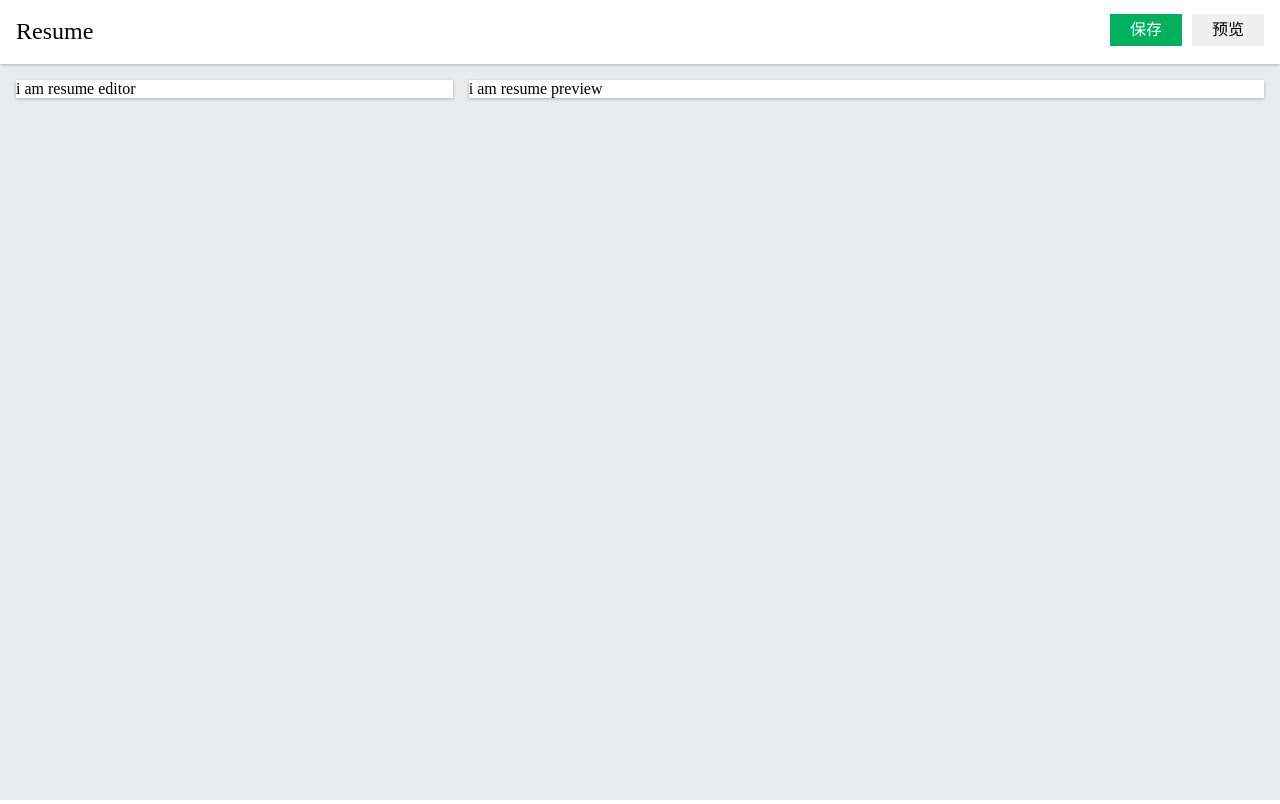
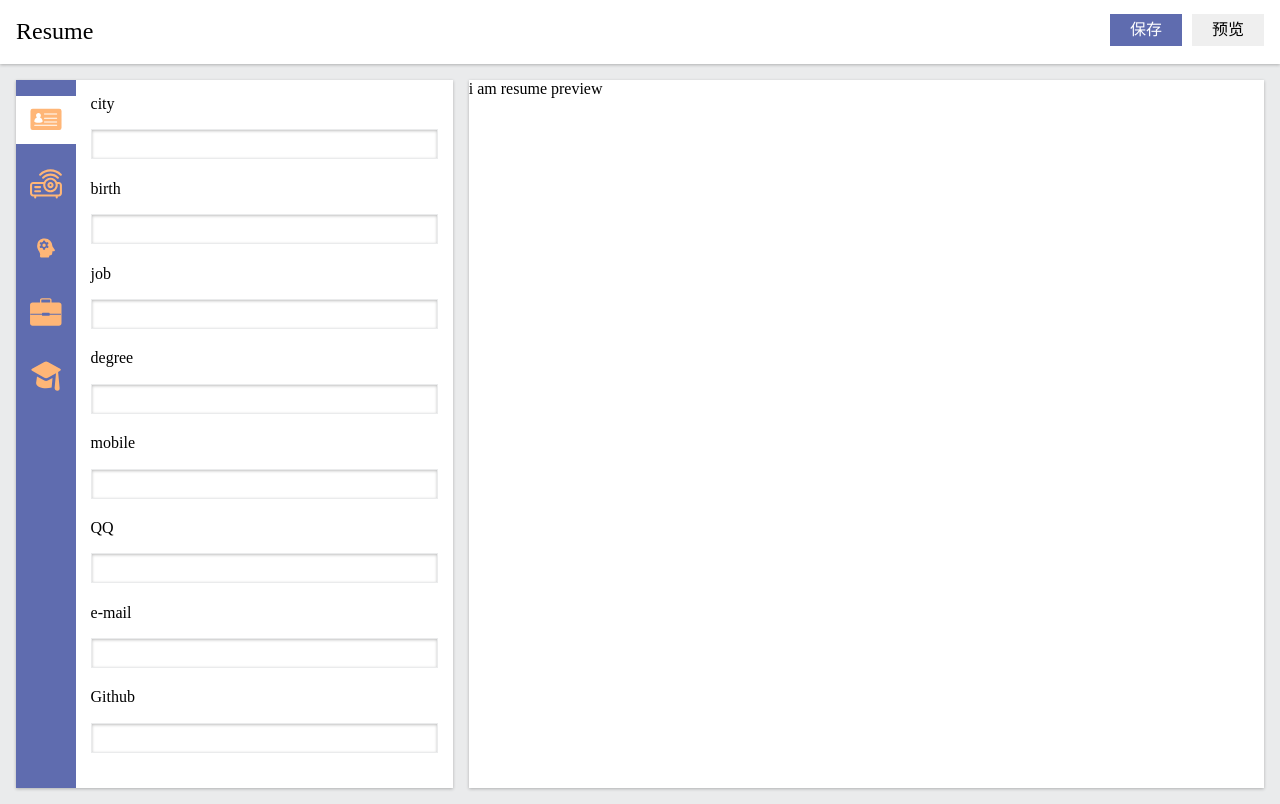
Before and after one commit to yangqYangQ/react-resume, a React (Create React App) app: page / in a window 1280 px wide. Built offline with nearby package versions, Linux system fonts and the light colour scheme.

Commit message:
完成简历编辑区

```diff
--- a/package.json
+++ b/package.json
@@ -9,6 +9,7 @@
     "@testing-library/jest-dom": "^4.2.4",
     "@testing-library/react": "^9.3.2",
     "@testing-library/user-event": "^7.1.2",
+    "antd": "^4.0.0",
     "leancloud-storage": "^4.2.0",
     "node-sass": "^4.13.1",
     "normalize.css": "^8.0.1",
--- a/src/assets/app.module.scss
+++ b/src/assets/app.module.scss
@@ -1,24 +1,22 @@
 :root {
   --min-width: 1024px;
-  --max-width: 1440px;
 
   --white: #fff;
   --black: #000;
   --grey: #EAEBEC;
-  --green: #02af5f;
+  --blue: #5f6caf;
 
   --box-shadow: 0 1px 3px 0 rgba(0, 0, 0, 0.25);
 }
 
 .page {
-  height: 100vh;
+  min-height: 100vh;
+  min-width: var(--min-width);
   background: var(--grey);
 
   > main {
-    min-width: var(--min-width);
-    max-width: var(--max-width);
-    margin: 16px auto;
-    padding: 0 16px;
+    margin: 0 auto;
+    padding: 16px;
     display: flex;
     justify-content: space-between;
   }
--- a/src/assets/reset.css
+++ b/src/assets/reset.css
@@ -23,3 +23,28 @@ a {
     fill: currentColor;
     overflow: hidden;
 }
+
+/*scroll bar style*/
+html {
+    --scrollbarBG: var(--white);
+    --thumbBG: var(--grey);
+}
+
+body::-webkit-scrollbar {
+    width: 11px;
+}
+
+body {
+    scrollbar-width: thin;
+    scrollbar-color: var(--thumbBG) var(--scrollbarBG);
+}
+
+body::-webkit-scrollbar-track {
+    background: var(--scrollbarBG);
+}
+
+body::-webkit-scrollbar-thumb {
+    background-color: var(--thumbBG);
+    border-radius: 6px;
+    border: 3px solid var(--scrollbarBG);
+}
--- a/src/assets/resumeEditor.module.scss
+++ b/src/assets/resumeEditor.module.scss
@@ -1,5 +1,70 @@
 .page {
-    width: 35%;
-    background: var(--white);
-    box-shadow: var(--box-shadow);
+  width: 35%;
+  background: var(--white);
+  box-shadow: var(--box-shadow);
+  display: flex;
+
+  > nav {
+    width: 15%;
+    min-height: 620px;
+    background-color: var(--blue);
+    color: var(--white);
+
+    > ul > li {
+      height: 48px;
+      margin: 16px 0;
+      display: flex;
+      justify-content: center;
+      align-items: center;
+
+      &:hover, &:global(.active) {
+        background-color: var(--white);
+        color: var(--black);
+        cursor: pointer;
+      }
+
+      svg:global(.icon) {
+        width: 32px;
+        height: 32px;
+      }
+    }
+  }
+
+  > :global(ul.panel) {
+    width: 95%;
+
+    > li {
+      display: none;
+      padding: 15px;
+
+      :global {
+        .resumeField {
+          textarea, label {
+            padding: 5px;
+            text-align: justify;
+          }
+
+          label {
+            display: block;
+          }
+
+          textarea {
+            width: 100%;
+            margin: 16px 0;
+            border: 1px solid var(--grey);
+            box-shadow: inset 0 1px 3px rgba(0, 0, 0, .25);
+          }
+        }
+
+        hr {
+          margin: 24px 0;
+          border-top: 1px solid var(--grey);
+        }
+      }
+    }
+
+    > li:global(.active) {
+      display: list-item;
+    }
+  }
 }
--- a/src/assets/topbar.module.scss
+++ b/src/assets/topbar.module.scss
@@ -3,8 +3,6 @@
   box-shadow: var(--box-shadow);
 
   > :global(.wrapper) {
-    min-width: var(--min-width);
-    max-width: var(--max-width);
     height: 64px;
     margin: 0 auto;
     padding: 0 16px;
--- a/src/components/Button/index.js
+++ b/src/components/Button/index.js
@@ -37,7 +37,7 @@ export default class Button extends Component {
                 width,
                 height,
                 color: '#fff',
-                backgroundColor: '#02af5f'
+                backgroundColor: '#5f6caf'
             },
 
             'default': {
@@ -57,7 +57,7 @@ export default class Button extends Component {
             'primary': {
                 left: deltaX,
                 top: deltaY,
-                backgroundColor: 'rgba(2, 175, 95, 0.3)'
+                backgroundColor: 'rgba(98, 108, 175, 0.3)'
             },
 
             'default': {
--- a/src/components/ResumeEditor.js
+++ b/src/components/ResumeEditor.js
@@ -1,12 +1,153 @@
 import React, {Component} from 'react';
+import {Input} from 'antd';
+import Experience from './Svg/Experience';
+import PersonalInfo from './Svg/PersonalInfo';
+import Projects from './Svg/Projects';
+import Skill from './Svg/Skill';
+import Education from './Svg/Education';
 
 import styles from '../assets/resumeEditor.module.scss';
 
+const {TextArea} = Input;
+
 class ResumeEditor extends Component {
+    constructor(props) {
+        super(props);
+        this.state = {
+            selected: 'personalInfo',
+            resume: {
+                config: [
+                    {field: 'personalInfo', title: '个人信息', component: <PersonalInfo/>},
+                    {field: 'projects', title: '我的项目', component: <Projects/>},
+                    {field: 'skills', title: '我的技能', component: <Skill/>},
+                    {field: 'experience', title: '工作经历', component: <Experience/>},
+                    {field: 'education', title: '教育经历', component: <Education/>}
+                ],
+
+                personalInfo: {
+                    city: '',
+                    birth: '',
+                    job: '',
+                    degree: '',
+                    mobile: '',
+                    QQ: '',
+                    'e-mail': '',
+                    Github: ''
+                },
+
+                projects: [{
+                    project: '',
+                    link: '',
+                    description: ''
+                }],
+
+                skills: [{
+                    skill: '',
+                    description: ''
+                }],
+
+                experience: [{
+                    company: '',
+                    date: '',
+                    mainJob: ''
+                }],
+
+                education: [{
+                    school: '',
+                    date: ''
+                }]
+            }
+        };
+    }
+
+    getTabContent = (field) => {
+        const {resume} = this.state;
+        if (resume[field] instanceof Array) {
+            return resume[field].map((item, index) =>
+                <div className="subItem" key={index}>
+                    {this.iteratorObj(field, item, index)}
+                    <hr/>
+                </div>
+            );
+        } else {
+            return this.iteratorObj(field, resume[field]);
+        }
+    };
+
+    iteratorObj = (field, item, i) => {
+        return Object.entries(item).map(([key, value], index) =>
+            <div className="resumeField" key={index}>
+                <label>{key}</label>
+                <TextArea value={value} autoSize
+                          onChange={e => this.inputChange(e, field, i, key)}
+                />
+            </div>
+        );
+    };
+
+    inputChange = (e, field, index, key) => {
+        const {value} = e.target;
+        const {resume} = this.state;
+
+        if (resume[field] instanceof Array) {
+            this.setState({
+                resume: {
+                    ...resume,
+                    [field]: [
+                        ...resume[field].slice(0, index),
+                        {
+                            ...resume[field][index],
+                            [key]: value
+                        },
+                        ...resume[field].slice(index + 1)
+                    ]
+                }
+            });
+        } else {
+            this.setState({
+                resume: {
+                    ...resume,
+                    [field]: {
+                        ...resume[field],
+                        [key]: value
+                    }
+                }
+            });
+        }
+    };
+
     render() {
+        const {resume, selected} = this.state;
+        const {config = []} = resume;
         return (
             <div className={styles.page}>
-                i am resume editor
+                <nav>
+                    <ul>
+                        {
+                            config.map((tab, index) =>
+                                <li key={index}
+                                    title={tab.title}
+                                    className={tab.field === selected ? 'active' : ''}
+                                    onClick={() => this.setState({selected: tab.field})}
+                                >
+                                    {tab.component}
+                                </li>
+                            )
+                        }
+                    </ul>
+                </nav>
+
+                <ul className="panel">
+                    {
+                        config.map((tab, index) =>
+                            <li key={index}
+                                className={tab.field === selected ? 'active' : ''}
+                            >
+                                {this.getTabContent(tab.field)}
+                            </li>
+                        )
+                    }
+                </ul>
             </div>
         );
     }
--- /dev/null
+++ b/src/components/Svg/Education.js
@@ -0,0 +1,14 @@
+import React from 'react';
+
+const Education = () =>
+    <svg t="1582984831881" className="icon" viewBox="0 0 1024 1024" version="1.1" xmlns="http://www.w3.org/2000/svg"
+         p-id="2470" width="200" height="200">
+        <defs>
+            <style type="text/css"></style>
+        </defs>
+        <path
+            d="M459.52 658.88L224 527.36 195.52 736c0 157.44 308.16 205.44 496.64 144.32l28.8-305.6-149.76 83.84a128 128 0 0 1-111.68 0.32zM964.16 283.84L571.2 64a128 128 0 0 0-111.68 0L66.56 283.84c-32 17.28-32 45.44 0 64l392.96 220.48a128 128 0 0 0 111.68 0L832 420.8l-44.48 471.68a84.8 84.8 0 0 0 0 15.04 80.32 80.32 0 0 0 160-15.04L899.52 384l64-36.16c31.36-18.56 31.36-46.72 0.64-64z"
+            fill="#ffb677" p-id="2471"></path>
+    </svg>;
+
+export default Education;
```
Also changed, not shown: 19 other files (tests, documents, lock files or other folders).
